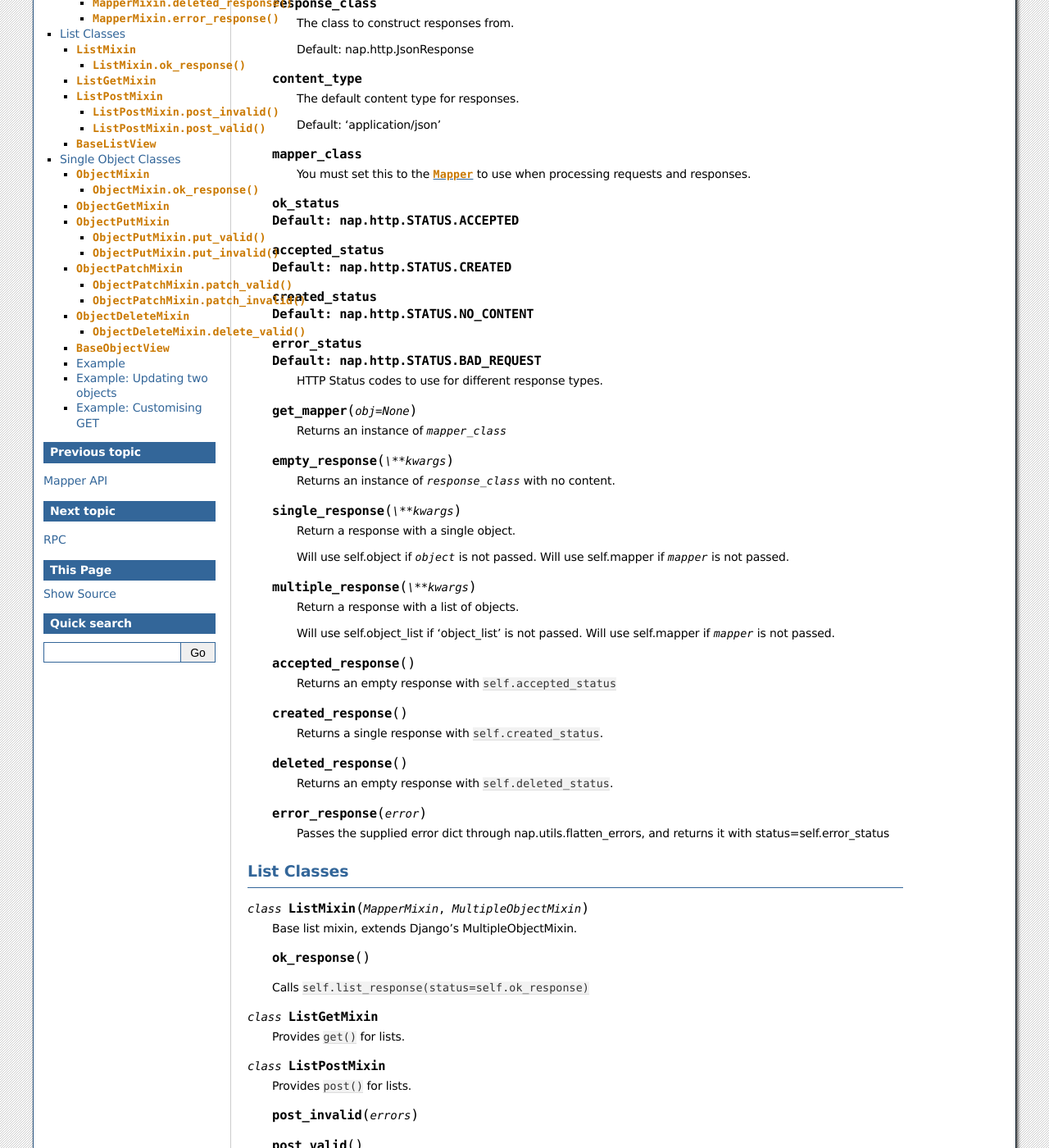
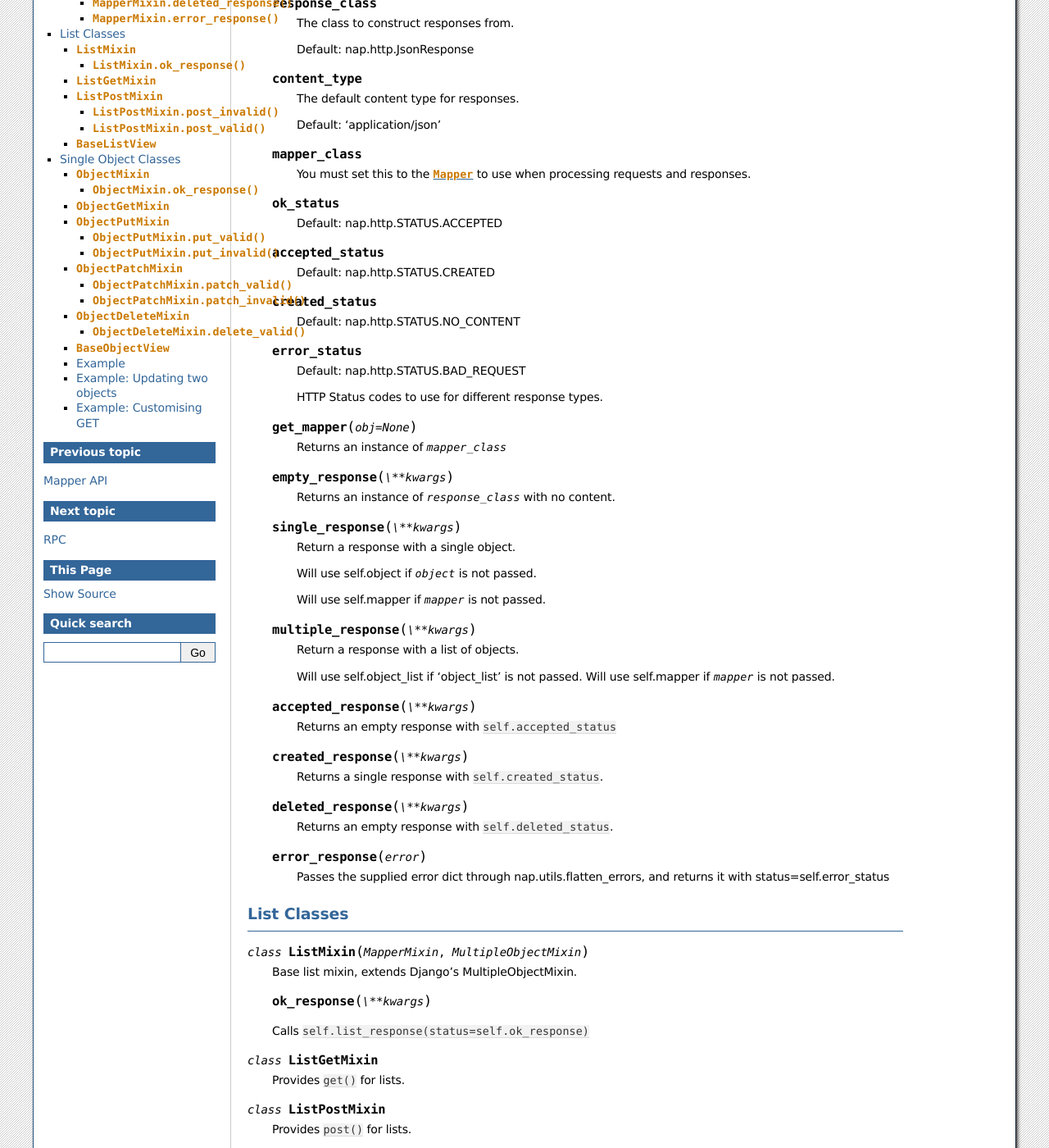
Before and after one commit to funkybob/django-nap, a Sphinx documentation site: the page built from docs/rest/index.rst, in a window 1280 px wide and 1400 px high, scrolled down 395 px. Shown: the whole window at 82% size. Built offline with Sphinx 7.4.7, drawn with Linux system fonts in a browser that asks for light colours; some of the changed text lies outside the part shown.

Commit message:
Continue updating docs

```diff
--- a/docs/changelog.rst
+++ b/docs/changelog.rst
@@ -6,7 +6,7 @@
 Current
 -------
 
-v0.30.5 (2017-05-26)
+v0.30.5 (2017-05-25)
 ====================
 
 Enhancements:
--- a/docs/mapper/mapper.rst
+++ b/docs/mapper/mapper.rst
@@ -20,7 +20,7 @@
       Returns a dict containing all the field values on the currently bound
       object.
 
-   .. method:: _clean(data, full)
+   .. method:: _clean(data, full=True)
 
       Allows whole-object validation.
 
--- a/docs/rest/index.rst
+++ b/docs/rest/index.rst
@@ -35,16 +35,23 @@
 
    .. attribute:: mapper_class
 
-      You must set this to the :class:`Mapper` to use when processing
-      requests and responses.
+      You must set this to the :class:`Mapper` to use when processing requests
+      and responses.
 
    .. attribute:: ok_status
+
       Default: nap.http.STATUS.ACCEPTED
+
    .. attribute:: accepted_status
+
       Default: nap.http.STATUS.CREATED
+
    .. attribute:: created_status
+
       Default: nap.http.STATUS.NO_CONTENT
+
    .. attribute:: error_status
+
       Default: nap.http.STATUS.BAD_REQUEST
 
       HTTP Status codes to use for different response types.
@@ -62,6 +69,7 @@
       Return a response with a single object.
 
       Will use self.object if `object` is not passed.
+
       Will use self.mapper if `mapper` is not passed.
 
    .. method:: multiple_response(\**kwargs)
@@ -71,15 +79,15 @@
       Will use self.object_list if 'object_list' is not passed.
       Will use self.mapper if `mapper` is not passed.
 
-   .. method:: accepted_response()
+   .. method:: accepted_response(\**kwargs)
 
       Returns an empty response with ``self.accepted_status``
 
-   .. method:: created_response()
+   .. method:: created_response(\**kwargs)
 
       Returns a single response with ``self.created_status``.
 
-   .. method:: deleted_response()
+   .. method:: deleted_response(\**kwargs)
 
       Returns an empty response with ``self.deleted_status``.
 
@@ -95,7 +103,7 @@
 
    Base list mixin, extends Django's MultipleObjectMixin.
 
-   .. method:: ok_response()
+   .. method:: ok_response(\**kwargs)
 
    Calls ``self.list_response(status=self.ok_response)``
 
@@ -108,7 +116,7 @@
    Provides ``post()`` for lists.
 
    .. method:: post_invalid(errors)
-   .. method:: post_valid()
+   .. method:: post_valid(\**kwargs)
 
 .. class:: BaseListView(ListMixin, View)
 
@@ -120,7 +128,7 @@
 
    Base single object mixin, extends Django's SingleObjectMixin.
 
-   .. method:: ok_response()
+   .. method:: ok_response(\**kwargs)
 
       Calls self.single_response(status=self.ok_status)
 
@@ -132,21 +140,21 @@
 
    Provides ``put()`` for single objects.
 
-   .. method:: put_valid()
+   .. method:: put_valid(\**kwargs)
    .. method:: put_invalid(errors)
 
 .. class:: ObjectPatchMixin
 
    Provides ``patch()`` for single objects.
 
-   .. method:: patch_valid()
+   .. method:: patch_valid(\**kwargs)
    .. method:: patch_invalid(errors)
 
 .. class:: ObjectDeleteMixin
 
    Provides ``delete()`` for single objects.
 
-   .. method:: delete_valid()
+   .. method:: delete_valid(\**kwargs)
 
 .. class:: BaseObjectView(ObjectMixin, View)
 
```
